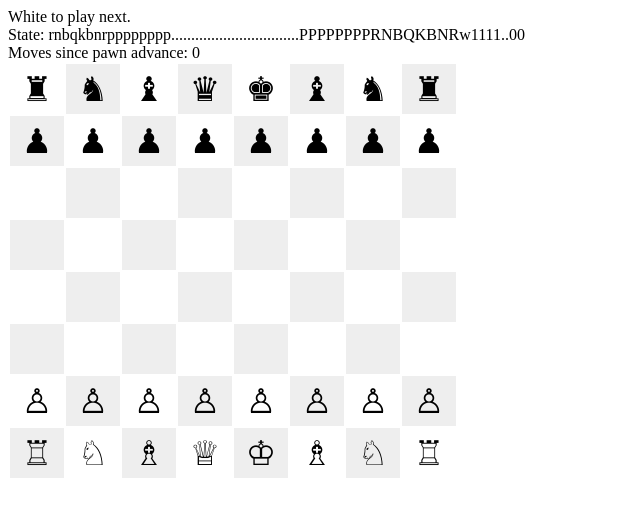
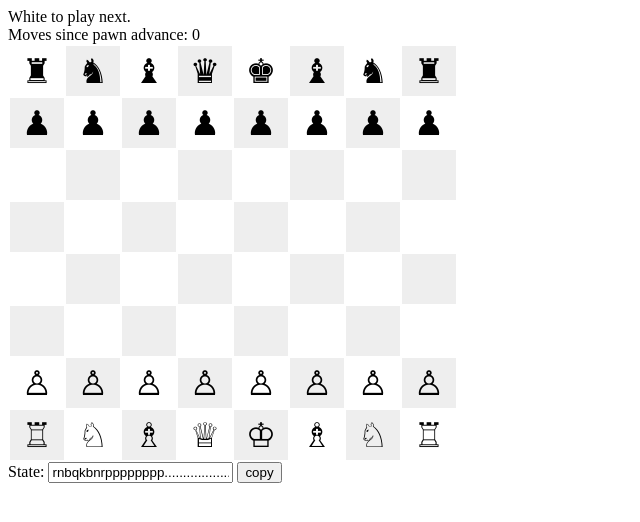
Before and after one commit to CallumI/chess, a plain HTML site: page index.html in a window 1280 px wide. Shown: the whole page, without its empty margins (0-640 px from the left). Drawn offline with Linux system fonts and the light colour scheme.

Commit message:
Load info HTML from index.html. Add copy State
* Create the information html elements in index.html rather than in
javascript (less wordy)
* Add a UI button to copy the state (move to input box for this to work)

```diff
--- a/display_board.js
+++ b/display_board.js
@@ -43,7 +43,7 @@ document.addEventListener("DOMContentLoaded", () => {
 
 /* Do all the initial DOM setup. (*not* state specific). */
 function setupDisplay() {
-  createInformationHTMLElements();
+  loadHTMLElements();
   createTable();
   document.body.addEventListener("click", () => releaseIndexInHand());
 }
@@ -85,24 +85,23 @@ function createTable() {
     table.appendChild(tr);
     elements.trs.push(tr);
   }
-  document.body.appendChild(table);
+  elements.boardContainer.appendChild(table);
   elements.table = table;
   table.addEventListener("mouseout", releaseIndexHover);
 }
 
-function createInformationHTMLElements() {
-  // Create a container element for information.
-  elements.information = document.createElement("div");
-  document.body.appendChild(elements.information);
-  // Create a div to show who is next to play
-  elements.whoToPlay = document.createElement("div");
-  elements.information.appendChild(elements.whoToPlay);
-  // Create a div to show the current state
-  elements.textState = document.createElement("div");
-  elements.information.appendChild(elements.textState);
-  // Create a div to show the number of moves since advance
-  elements.movesBeforeAdvance = document.createElement("div");
-  elements.information.appendChild(elements.movesBeforeAdvance);
+/* Load the HTML elements into a global object. All the querySelector() calls are
+ * made here. After this, all DOM interaction comes through the element object. */
+function loadHTMLElements() {
+  elements.whoToPlay = document.querySelector("#el_whoToPlay");
+  elements.movesBeforeAdvance = document.querySelector("#el_movesBeforeAdvance");
+  elements.boardContainer = document.querySelector("#el_boardContainer");
+  elements.textState = document.querySelector("#el_textState");
+  elements.stateCopy = document.querySelector("#el_stateCopy");
+  elements.stateCopy.addEventListener("click", () => {
+    elements.textState.select();
+    document.execCommand('copy');
+  });
 }
 
 /* Fills the HTML board with a given state of pieces */
@@ -115,7 +114,7 @@ function setPiecesOnBoard(state) {
 function updateOtherInformation(state) {
   let toPlay = isWhiteToPlay(state) ? "White" : "Black";
   elements.whoToPlay.innerText = `${toPlay} to play next.`;
-  elements.textState.innerText = `State: ${state}`;
+  elements.textState.value = state;
   elements.movesBeforeAdvance.innerText = ('Moves since pawn advance: ' +
     getCounter(state));
 }
--- a/index.html
+++ b/index.html
@@ -7,5 +7,18 @@
     <link rel="stylesheet" type="text/css" href="chess_from_table.css">
   </head>
   <body>
+    <div>
+      <!-- Conainer Div for header information -->
+      <div id="el_whoToPlay"></div>
+      <div id="el_movesBeforeAdvance"></div>
+    </div>
+    <div id="el_boardContainer">
+      <!-- Board is inserted here! -->
+    </div>
+    <div>
+      State:
+      <input type="text" id="el_textState"></input>
+      <input type="button" value="copy" id="el_stateCopy"></input>
+    </div>
   </body>
 </html>
```
